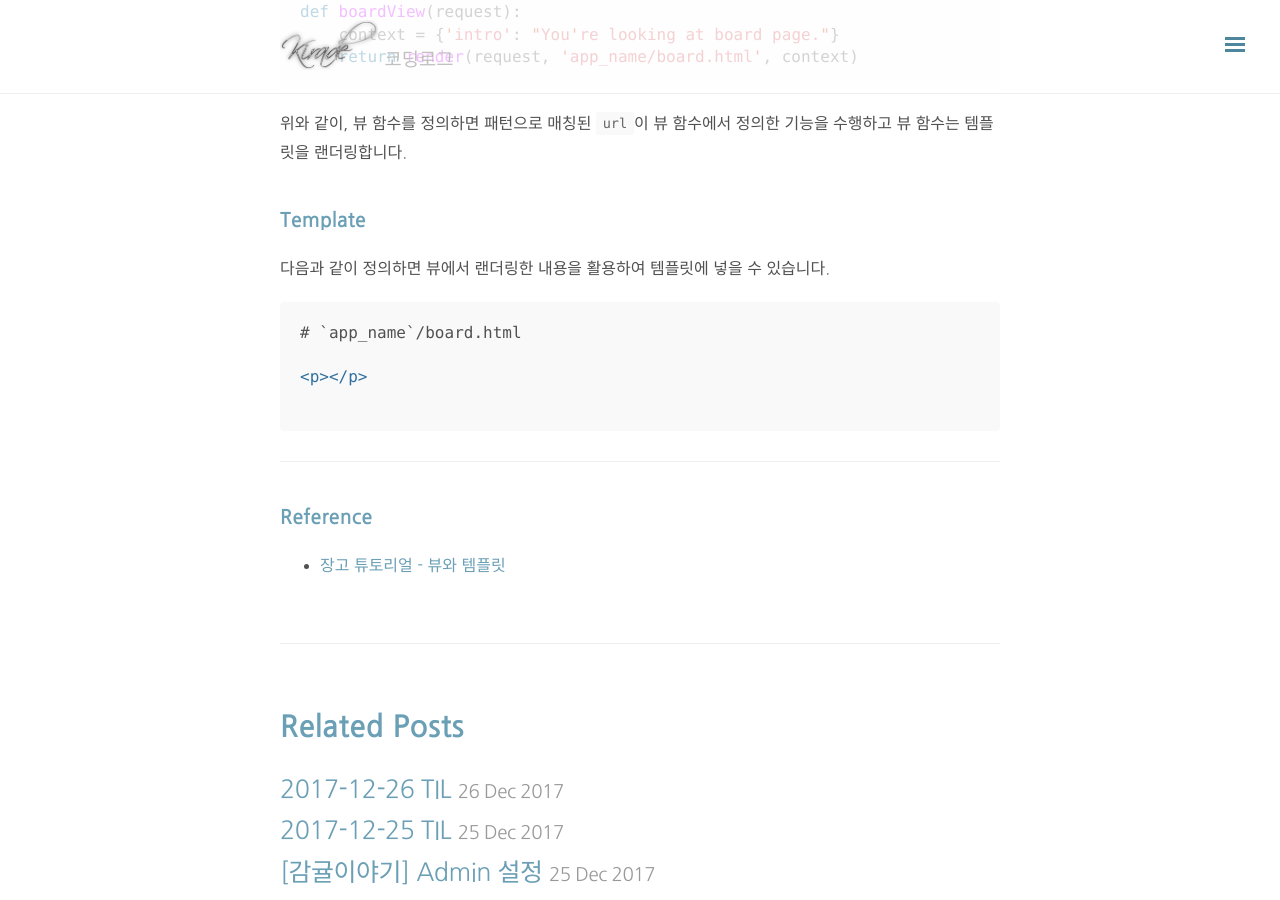
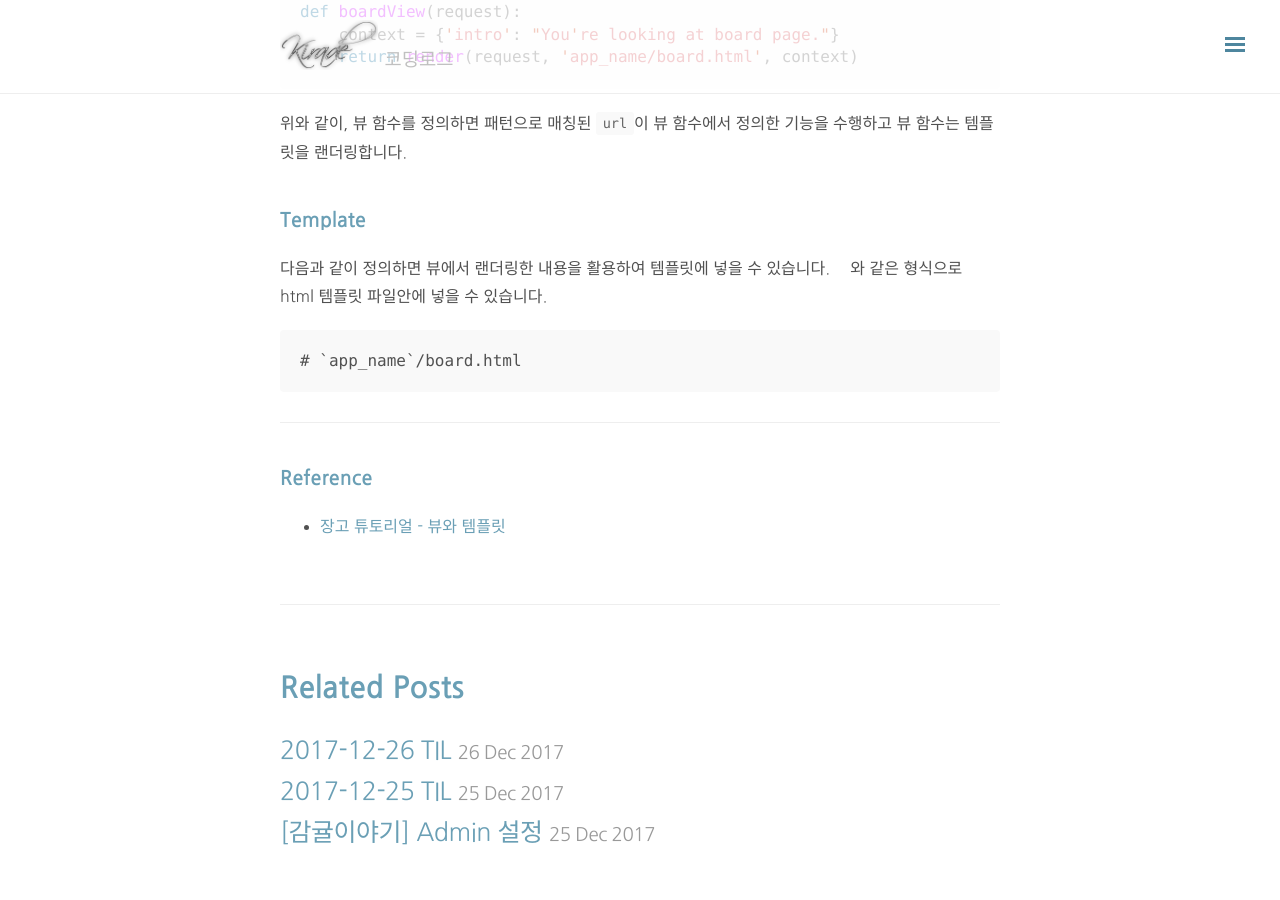
Before and after one commit to Kirade/kirade.github.io.old, a Jekyll site: the page built from _posts/2017/12/2017-12-26-감귤이야기-뷰와-템플릿.markdown, in a window 1280 px wide and 900 px high, scrolled down 1516 px. Built offline with Jekyll 4.4.1, drawn with Linux system fonts in a browser that asks for light colours; nearby versions of some CDN libraries; comment, search, counter and statistics services are not loaded.

Commit message:
Fix post - TIL

````diff
--- a/_posts/2017/12/2017-12-26-감귤이야기-뷰와-템플릿.markdown
+++ b/_posts/2017/12/2017-12-26-감귤이야기-뷰와-템플릿.markdown
@@ -56,12 +56,10 @@ def boardView(request):
 
 ## Template
 다음과 같이 정의하면 뷰에서 랜더링한 내용을 활용하여 템플릿에 넣을 수 있습니다.
+`{{ intro }}`와 같은 형식으로 html 템플릿 파일안에 넣을 수 있습니다.
 
 ```html
 # `app_name`/board.html
-
-<p>{{ intro }}</p>
-
 ```
 
 ---
````
